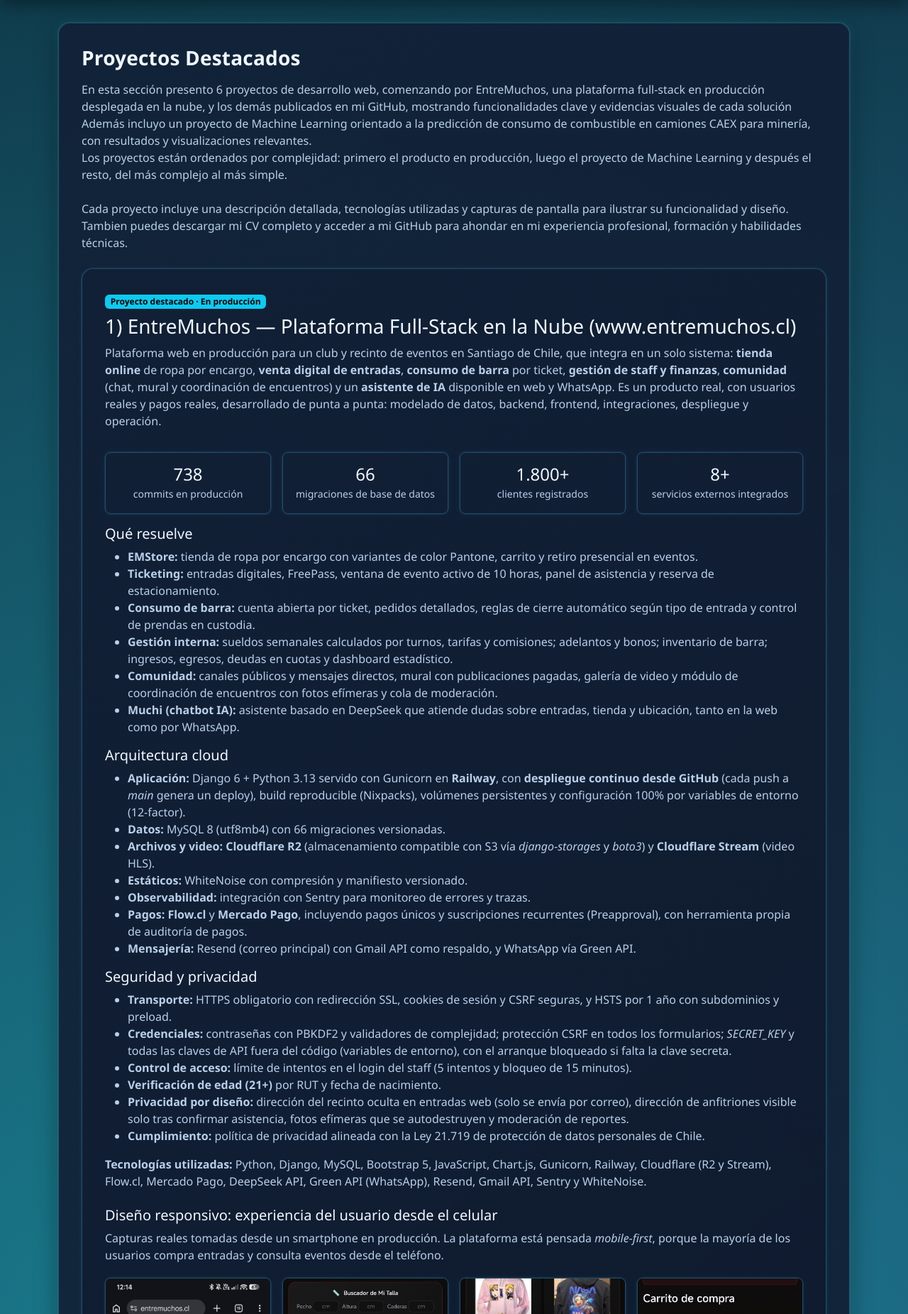
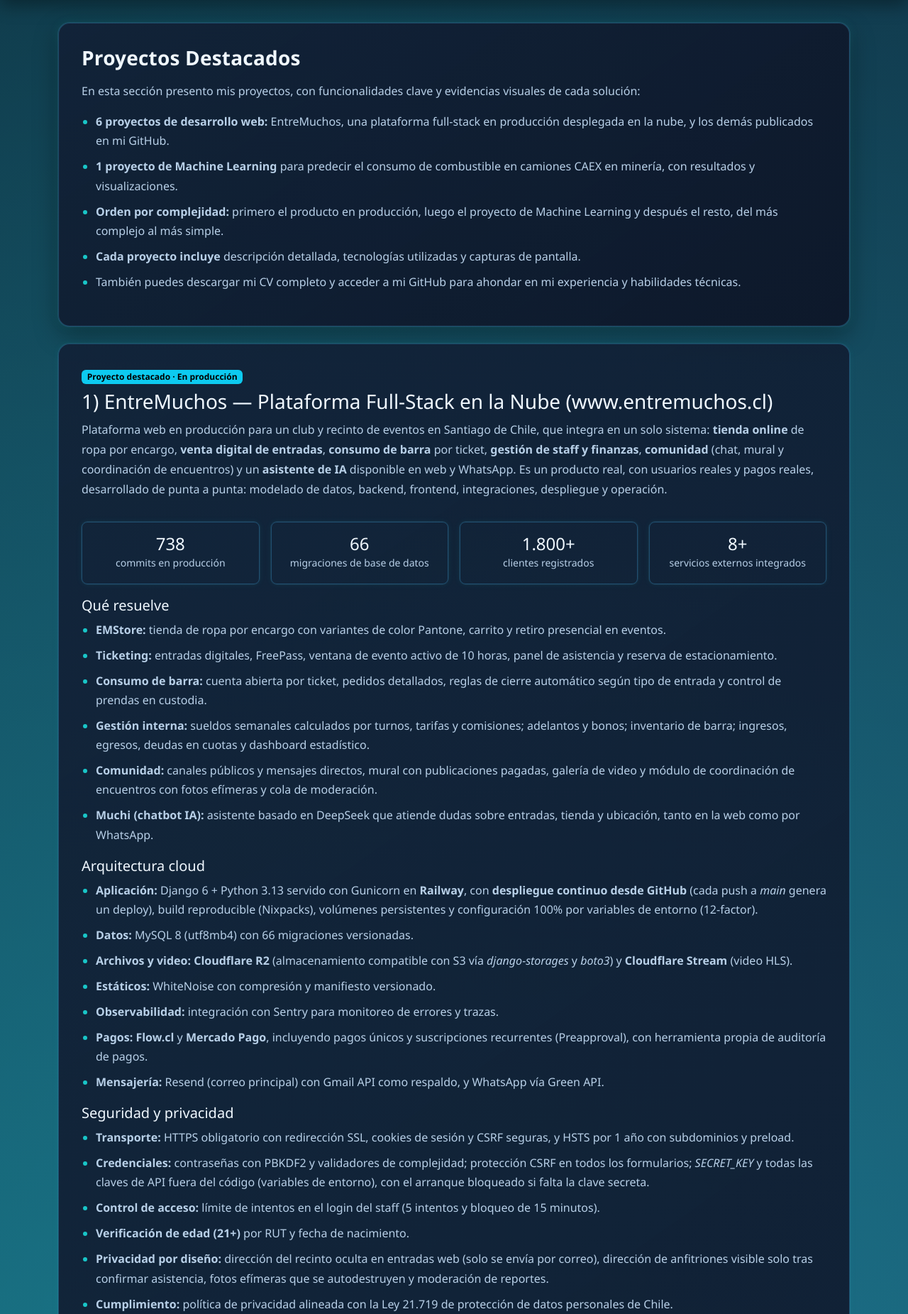
Before and after one commit to simoncastillo1712/webPortfolio, a Django app: page /proyectos/ in a window 1280 px wide. Shown: the part 69-1920 px from the top of the page at 71% size. Run offline with Django 5.2, Linux system fonts and the light colour scheme.

Commit message:
style: improve readability with bullet lists and better spacing
Co-Authored-By: Claude Sonnet 5.5 <noreply@anthropic.com>

```diff
--- a/config/portafolio/templates/base.html
+++ b/config/portafolio/templates/base.html
@@ -190,6 +190,17 @@
         .social-ico--gh { background: #fff; border-radius: 50%; }
         .social-ico--li { height: 1.75em; width: 1.75em; margin: -.3em .25rem -.3em -.25em; vertical-align: -.5em; }
 
+        /* --- Legibilidad --- */
+        .text-muted-custom { line-height: 1.75; }
+        p.text-muted-custom { margin-bottom: 1rem; }
+        .section-card ul { padding-left: 1.25rem; }
+        .section-card li { margin-bottom: .55rem; line-height: 1.7; }
+        .section-card li:last-child { margin-bottom: 0; }
+        .section-card li::marker { color: var(--accent); }
+        .section-card h3, .section-card h5 { line-height: 1.35; }
+        .exp-card h5 { font-size: 1rem; color: var(--accent-3); font-weight: 600; margin: .25rem 0 .9rem; }
+        .exp-card ul { margin-bottom: 0; font-size: .93rem; }
+
         ::placeholder {
             color: var(--text-muted) !important;
             opacity: 0.7;
--- a/config/portafolio/templates/proyectos.html
+++ b/config/portafolio/templates/proyectos.html
@@ -4,13 +4,15 @@
 {% block contenido %}
 <section class="section-card mb-4">
     <h1 class="section-title mb-3">Proyectos Destacados</h1>
-    <p class="text-muted-custom mb-0">
-        En esta sección presento 6 proyectos de desarrollo web, comenzando por EntreMuchos, una plataforma full-stack en producción desplegada en la nube, y los demás publicados en mi GitHub, mostrando funcionalidades clave y evidencias visuales de cada solución<br>
-        Además incluyo un proyecto de Machine Learning orientado a la predicción de consumo de combustible en camiones CAEX para minería, con resultados y visualizaciones relevantes. <br>
-        Los proyectos están ordenados por complejidad: primero el producto en producción, luego el proyecto de Machine Learning y después el resto, del más complejo al más simple. <br>
-        <br>
-        Cada proyecto incluye una descripción detallada, tecnologías utilizadas y capturas de pantalla para ilustrar su funcionalidad y diseño.<br>
-        Tambien puedes descargar mi CV completo y acceder a mi GitHub para ahondar en mi experiencia profesional, formación y habilidades técnicas. </p> <br>
+    <p class="text-muted-custom">En esta sección presento mis proyectos, con funcionalidades clave y evidencias visuales de cada solución:</p>
+    <ul class="text-muted-custom">
+        <li><strong>6 proyectos de desarrollo web:</strong> EntreMuchos, una plataforma full-stack en producción desplegada en la nube, y los demás publicados en mi GitHub.</li>
+        <li><strong>1 proyecto de Machine Learning</strong> para predecir el consumo de combustible en camiones CAEX en minería, con resultados y visualizaciones.</li>
+        <li><strong>Orden por complejidad:</strong> primero el producto en producción, luego el proyecto de Machine Learning y después el resto, del más complejo al más simple.</li>
+        <li><strong>Cada proyecto incluye</strong> descripción detallada, tecnologías utilizadas y capturas de pantalla.</li>
+        <li>También puedes descargar mi CV completo y acceder a mi GitHub para ahondar en mi experiencia y habilidades técnicas.</li>
+    </ul>
+</section>
 
 <section class="section-card mb-4 border border-info-subtle">
     <span class="badge text-bg-info mb-2">Proyecto destacado · En producción</span>
@@ -148,24 +150,30 @@
 
 <section class="section-card mb-4">
     <h2 class="h3">2) Predicción de Consumo de Combustible de Camiones CAEX (Minería)</h2>
-    <p class="text-muted-custom">
-        Proyecto de Machine Learning orientado a predecir el nivel de combustible en camiones CAEX
-        para anticipar recargas, reducir detenciones no planificadas y apoyar la logística operacional en minería.
-        El trabajo incluye integración de datos de sensores, análisis exploratorio, feature engineering temporal,
-        modelamiento predictivo y una capa operativa de priorización tipo semáforo.
-    </p>
-    <p class="text-muted-custom">
-        <strong>Aporte técnico relevante:</strong> Se construyó un modelo temporal con variables como <em>nivel_lag_1</em> y
-        <em>dt_min</em>, obteniendo alta precisión en predicción de corto plazo (MAE/RMSE bajos y R² cercano a 1 en escenario
-        simulado). Además, se desarrolló simulación de horizontes (30/60/90 min) y reglas de decisión logística para
-        determinar qué camiones deben recargar primero según criticidad.
-    </p>
-    <p class="text-muted-custom">
-        <strong>Tecnologías utilizadas: </strong>Python, Pandas, Scikit-learn, Matplotlib y Seaborn para análisis y modelamiento.
-        Se implementaron técnicas de feature engineering temporal, modelado predictivo con regresión y evaluación de métricas de desempeño,
-        junto con visualizaciones para interpretar resultados y una lógica de priorización operativa basada en reglas logísticas.
-        El proyecto demuestra la aplicación de ciencia de datos para optimizar procesos críticos en la industria minera.
-    </p>
+    <p class="text-muted-custom">Proyecto de Machine Learning orientado a predecir el nivel de combustible en camiones CAEX, para anticipar recargas, reducir detenciones no planificadas y apoyar la logística operacional en minería.</p>
+    <h3 class="h5 mt-3">Qué incluye</h3>
+    <ul class="text-muted-custom">
+        <li>Integración de datos de sensores.</li>
+        <li>Análisis exploratorio.</li>
+        <li>Feature engineering temporal.</li>
+        <li>Modelamiento predictivo.</li>
+        <li>Capa operativa de priorización tipo semáforo.</li>
+    </ul>
+    <h3 class="h5 mt-3">Aporte técnico relevante</h3>
+    <ul class="text-muted-custom">
+        <li>Modelo temporal con variables como <em>nivel_lag_1</em> y <em>dt_min</em>.</li>
+        <li>Alta precisión en predicción de corto plazo (MAE/RMSE bajos y R² cercano a 1 en escenario simulado).</li>
+        <li>Simulación de horizontes de 30, 60 y 90 minutos.</li>
+        <li>Reglas de decisión logística para determinar qué camiones deben recargar primero según criticidad.</li>
+    </ul>
+    <h3 class="h5 mt-3">Tecnologías y técnicas</h3>
+    <ul class="text-muted-custom">
+        <li><strong>Herramientas:</strong> Python, Pandas, Scikit-learn, Matplotlib y Seaborn.</li>
+        <li>Feature engineering temporal y modelado predictivo con regresión.</li>
+        <li>Evaluación de métricas de desempeño y visualizaciones para interpretar resultados.</li>
+        <li>Lógica de priorización operativa basada en reglas logísticas.</li>
+    </ul>
+    <p class="text-muted-custom">El proyecto demuestra la aplicación de ciencia de datos para optimizar procesos críticos en la industria minera.</p>
     <div class="row g-3 mt-1">
         <div class="col-md-6">
             <img class="img-fluid rounded-3 border border-secondary-subtle" src="{% static 'img/mineria/1. Portada.png' %}" alt="Minería - Portada del proyecto">
@@ -198,29 +206,34 @@
 
 <section class="section-card mb-4">
     <h2 class="h3">3) Sitio Web Extintores REXFIRE</h2>
-    <p class="text-muted-custom">
-        Plataforma e-commerce completa para empresa chilena de extintores, que combina una tienda pública
-        con un panel administrativo y un asistente de ventas con inteligencia artificial.
-        Los clientes se identifican por RUT (sin contraseña), pueden explorar el catálogo con especificaciones técnicas,
-        agregar productos al carrito y completar la compra, generando una boleta en PDF automáticamente.
-        El sistema aplica 19% de IVA, calcula despacho y ofrece envío gratis sobre $300.000 CLP.
-    </p>
-    <p class="text-muted-custom">
-        <strong>Característica destacada — REXI (chatbot IA):</strong> Widget flotante que recomienda extintores
-        según el uso y entorno del cliente, con acceso en tiempo real al inventario y precios,
-        adición directa al carrito desde el chat, generación de cotizaciones por correo y
-        seguimiento de conversaciones con detección automática de abandono.
-        Además integra WhatsApp vía Twilio para atención multicanal.
-    </p>
-    <p class="text-muted-custom">
-        <strong>Panel administrativo:</strong> Gestión completa de inventario, clientes, proveedores, vendedores
-        y ventas con comisiones automáticas del 20% para vendedores humanos. Incluye reportes de ventas,
-        monitoreo de conversaciones del chatbot y origen del pedido (web directa vs. IA).
-    </p>
-    <p class="text-muted-custom">
-        <strong>Tecnologías utilizadas:</strong> Django 6.0.3, Python, MySQL 8.0, Bootstrap 5.3.2,
-        DeepSeek API (IA generativa), Twilio (WhatsApp), Pillow y generación de PDF.
-    </p>
+    <p class="text-muted-custom">Plataforma e-commerce completa para una empresa chilena de extintores, que combina una tienda pública con un panel administrativo y un asistente de ventas con inteligencia artificial.</p>
+    <h3 class="h5 mt-3">Tienda</h3>
+    <ul class="text-muted-custom">
+        <li>Los clientes se identifican por RUT (sin contraseña).</li>
+        <li>Exploran el catálogo con especificaciones técnicas, agregan productos al carrito y completan la compra.</li>
+        <li>Boleta en PDF generada automáticamente.</li>
+        <li>Aplica 19% de IVA, calcula despacho y ofrece envío gratis sobre $300.000 CLP.</li>
+    </ul>
+    <h3 class="h5 mt-3">Característica destacada: REXI (chatbot IA)</h3>
+    <ul class="text-muted-custom">
+        <li>Widget flotante que recomienda extintores según el uso y entorno del cliente.</li>
+        <li>Acceso en tiempo real al inventario y precios.</li>
+        <li>Adición directa al carrito desde el chat y cotizaciones por correo.</li>
+        <li>Seguimiento de conversaciones con detección automática de abandono.</li>
+        <li>Integración con WhatsApp vía Twilio para atención multicanal.</li>
+    </ul>
+    <h3 class="h5 mt-3">Panel administrativo</h3>
+    <ul class="text-muted-custom">
+        <li>Gestión completa de inventario, clientes, proveedores, vendedores y ventas.</li>
+        <li>Comisiones automáticas del 20% para vendedores humanos.</li>
+        <li>Reportes de ventas, monitoreo de conversaciones del chatbot y origen del pedido (web directa vs. IA).</li>
+    </ul>
+    <h3 class="h5 mt-3">Tecnologías utilizadas</h3>
+    <ul class="text-muted-custom">
+        <li>Django 6.0.3, Python, MySQL 8.0 y Bootstrap 5.3.2.</li>
+        <li>DeepSeek API (IA generativa) y Twilio (WhatsApp).</li>
+        <li>Pillow y generación de PDF.</li>
+    </ul>
     <div class="row g-3 mt-1">
         <div class="col-md-6">
             <img class="img-fluid rounded-3 border border-secondary-subtle" src="{% static 'img/extintores rexfire/RexfireInicio.png' %}" alt="Extintores Rexfire - Inicio">
@@ -244,17 +257,19 @@
 
 <section class="section-card mb-4">
     <h2 class="h3">4) Billetera Digital AlkeWallet</h2>
-    <p class="text-muted-custom">
-        Aplicación web de billetera digital enfocada en operaciones financieras básicas:
-        inicio de sesión, consulta de saldo, depósitos y envío de dinero entre contactos.
-        El proyecto prioriza una experiencia de usuario clara y validaciones de flujo para transacciones.
-        Tiene como objetivo ofrecer una solución simple y funcional para la gestión de finanzas personales.
-    </p>
-    <p class="text-muted-custom">
-        <strong>Tecnologías utilizadas: </strong> Django, Python, HTML5, CSS3, JavaScript y Bootstrap.
-        Se implementaron funcionalidades de autenticación, manejo de sesiones, validaciones de formularios
-        y diseño responsivo para garantizar una experiencia óptima en dispositivos móviles y de escritorio.
-    </p>
+    <p class="text-muted-custom">Aplicación web de billetera digital enfocada en operaciones financieras básicas, con una experiencia de usuario clara y validaciones de flujo para transacciones.</p>
+    <h3 class="h5 mt-3">Funcionalidades</h3>
+    <ul class="text-muted-custom">
+        <li>Inicio de sesión y manejo de sesiones.</li>
+        <li>Consulta de saldo.</li>
+        <li>Depósitos.</li>
+        <li>Envío de dinero entre contactos.</li>
+        <li>Validaciones de formularios y diseño responsivo (móvil y escritorio).</li>
+    </ul>
+    <h3 class="h5 mt-3">Tecnologías utilizadas</h3>
+    <ul class="text-muted-custom">
+        <li>Django, Python, HTML5, CSS3, JavaScript y Bootstrap.</li>
+    </ul>
     <div class="row g-3 mt-1">
         <div class="col-md-4">
             <img class="img-fluid rounded-3 border border-secondary-subtle" src="{% static 'img/billetera digital/1.1 Inicio.png' %}" alt="Billetera Digital - Inicio">
@@ -275,16 +290,18 @@
 
 <section class="section-card mb-4">
     <h2 class="h3">5) Sitio Web Supermercado Soa Juana</h2>
-    <p class="text-muted-custom">
-        Plataforma tipo e-commerce para supermercado con navegación por categorías,
-        visualización de productos, carrito de compra y módulo administrativo (CRUD) para gestión de catálogo.
-        Está orientado a digitalizar la experiencia de compra y administración del negocio.
-        Tiene como objetivo agilizar el proceso de compra para clientes y facilitar la gestión de productos para el negocio.
-    </p>
-    <p class="text-muted-custom">
-        <strong>Tecnologías utilizadas: </strong> Django, Python, HTML5, CSS3, JavaScript y Bootstrap.
-        Se implementaron funcionalidades de navegación por categorías, visualización detallada de productos, gestión de carrito de compras y un panel administrativo para CRUD de productos, con validaciones y diseño responsivo.
-    </p>
+    <p class="text-muted-custom">Plataforma tipo e-commerce para supermercado, orientada a digitalizar la experiencia de compra, agilizar el proceso para los clientes y facilitar la gestión de productos del negocio.</p>
+    <h3 class="h5 mt-3">Funcionalidades</h3>
+    <ul class="text-muted-custom">
+        <li>Navegación por categorías.</li>
+        <li>Visualización detallada de productos.</li>
+        <li>Gestión de carrito de compras.</li>
+        <li>Panel administrativo (CRUD) para el catálogo de productos, con validaciones y diseño responsivo.</li>
+    </ul>
+    <h3 class="h5 mt-3">Tecnologías utilizadas</h3>
+    <ul class="text-muted-custom">
+        <li>Django, Python, HTML5, CSS3, JavaScript y Bootstrap.</li>
+    </ul>
     <div class="row g-3 mt-1">
         <div class="col-md-4">
             <img class="img-fluid rounded-3 border border-secondary-subtle" src="{% static 'img/supermercado/1.0.Inicio.png' %}" alt="Supermercado - Inicio">
@@ -305,16 +322,18 @@
 
 <section class="section-card mb-4">
     <h2 class="h3">6) Sitio Web Adóptame.cl</h2>
-    <p class="text-muted-custom">
-        Sitio web orientado a la adopción responsable de mascotas, con secciones de
-        adopciones, hogares temporales, donaciones y tienda solidaria. Incluye panel de administración para
-        gestionar registros y contenidos, facilitando la operación de la plataforma.
-        El objetivo es conectar a personas con mascotas en situación de calle, promoviendo la adopción y el apoyo comunitario.
-    </p>
-    <p class="text-muted-custom">
-        <strong>Tecnologías utilizadas: </strong> Django, Python, HTML5, CSS3, JavaScript y Bootstrap.
-        Se implementaron funcionalidades de navegación por secciones, visualización de perfiles de mascotas, gestión de hogares temporales, integración de formulario de donaciones y un panel administrativo para CRUD de registros, con validaciones y diseño responsivo para una experiencia óptima en diferentes dispositivos.
-    </p>
+    <p class="text-muted-custom">Sitio web orientado a la adopción responsable de mascotas, que busca conectar a personas con mascotas en situación de calle y promover el apoyo comunitario.</p>
+    <h3 class="h5 mt-3">Funcionalidades</h3>
+    <ul class="text-muted-custom">
+        <li>Secciones de adopciones, hogares temporales, donaciones y tienda solidaria.</li>
+        <li>Visualización de perfiles de mascotas y gestión de hogares temporales.</li>
+        <li>Integración de formulario de donaciones.</li>
+        <li>Panel de administración (CRUD) para gestionar registros y contenidos, con validaciones y diseño responsivo.</li>
+    </ul>
+    <h3 class="h5 mt-3">Tecnologías utilizadas</h3>
+    <ul class="text-muted-custom">
+        <li>Django, Python, HTML5, CSS3, JavaScript y Bootstrap.</li>
+    </ul>
     <div class="row g-3 mt-1">
         <div class="col-md-4">
             <img class="img-fluid rounded-3 border border-secondary-subtle" src="{% static 'img/adoptame/1.1 Inicio.png' %}" alt="Adóptame - Inicio">
@@ -335,16 +354,18 @@
 
 <section class="section-card mb-4">
     <h2 class="h3">7) Sitio Web Venta de Tickets</h2>
-    <p class="text-muted-custom">
-        <strong>Descripción:</strong> Plataforma para difusión y venta de entradas de eventos, con exploración de
-        cartelera, detalle por evento, carrito y beneficios por inicio de sesión.
-        El flujo está pensado para agilizar la compra y mejorar la experiencia del usuario final.
-    </p>
-    <p class="text-muted-custom">
-        <strong>Tecnologías utilizadas: </strong> Django, Python, HTML5, CSS3, JavaScript y Bootstrap.
-        Se implementaron funcionalidades de navegación por cartelera, visualización detallada de eventos, gestión de carrito de compras, integración de beneficios por inicio de sesión y
-        diseño responsivo para garantizar una experiencia óptima en dispositivos móviles y de escritorio.
-    </p>
+    <p class="text-muted-custom">Plataforma para difusión y venta de entradas de eventos, pensada para agilizar la compra y mejorar la experiencia del usuario final.</p>
+    <h3 class="h5 mt-3">Funcionalidades</h3>
+    <ul class="text-muted-custom">
+        <li>Exploración de cartelera y detalle por evento.</li>
+        <li>Gestión de carrito de compras.</li>
+        <li>Beneficios por inicio de sesión.</li>
+        <li>Diseño responsivo para móviles y escritorio.</li>
+    </ul>
+    <h3 class="h5 mt-3">Tecnologías utilizadas</h3>
+    <ul class="text-muted-custom">
+        <li>Django, Python, HTML5, CSS3, JavaScript y Bootstrap.</li>
+    </ul>
     <div class="row g-3 mt-1">
         <div class="col-md-4">
             <img class="img-fluid rounded-3 border border-secondary-subtle" src="{% static 'img/tickets/1.1 Inicio.png' %}" alt="Tickets - Inicio">
```
Also changed, not shown: config/portafolio/templates/sobreMi.html (+64 -63 lines).
